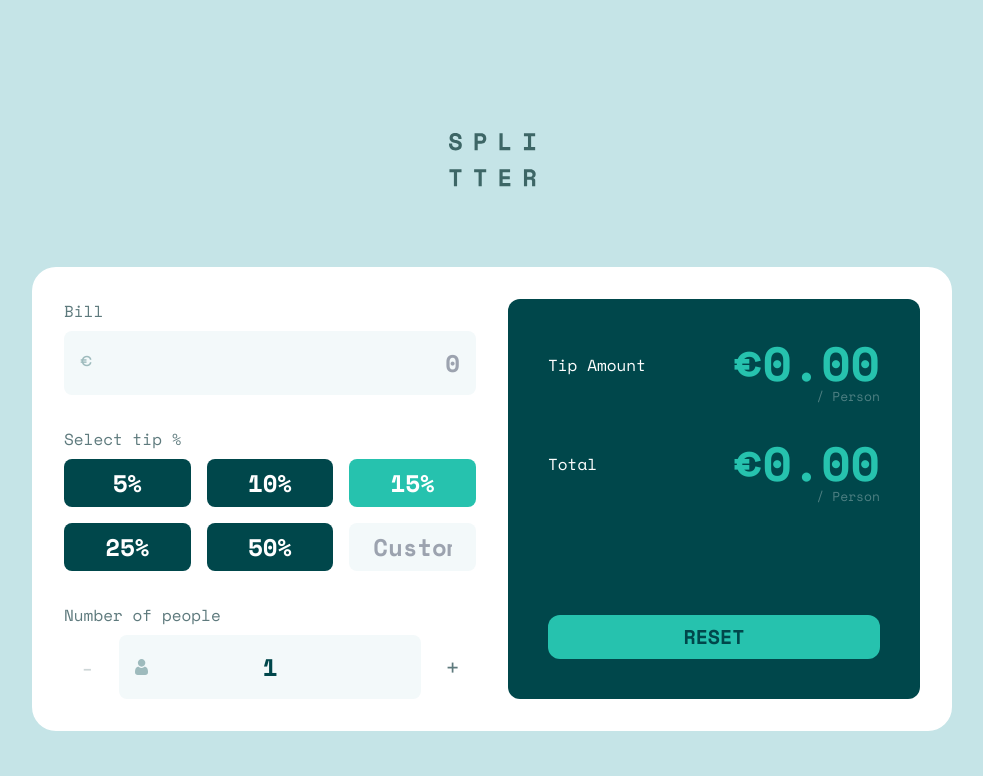
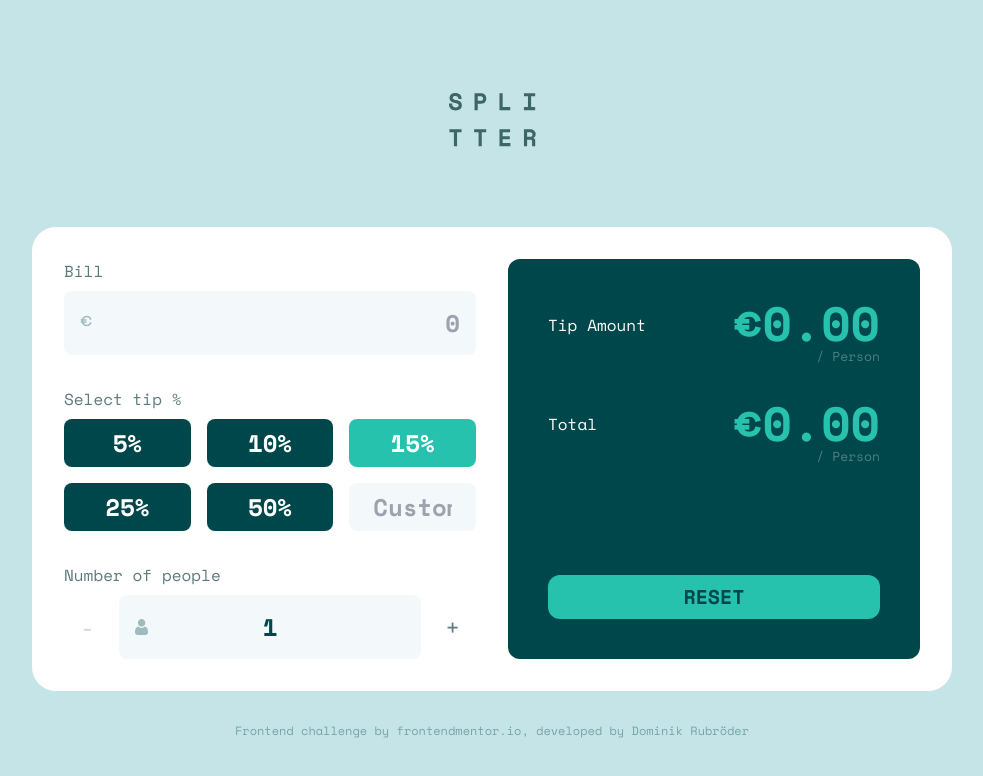
Before and after one commit to dominikrubroeder/tip-calculator-app-dr, a Next.js app: page / in a window 1280 px wide. Shown: the top 776 px of the page, without its empty margins (148-1131 px from the left). Built offline with nearby package versions, Linux system fonts and the light colour scheme.

Commit message:
Update meta description, favicon and footer information

```diff
--- a/pages/index.tsx
+++ b/pages/index.tsx
@@ -7,9 +7,15 @@ const Home: NextPage = () => {
   return (
     <div className="md:flex md:items-center md:justify-center md:flex-col md:gap-4 md:min-h-screen">
       <Head>
-        <title>Tip Calculator App</title>
-        <meta name="description" content="Generated by create next app" />
-        <link rel="icon" href="/favicon.ico" />
+        <title>
+          Tip calculator app – Splitter | Frontend challenge by
+          frontendmentor.io developed by Dominik Rubröder
+        </title>
+        <meta
+          name="description"
+          content="Tip calculator app – Splitter | Frontend challenge by frontendmentor.io developed by Dominik Rubröder"
+        />
+        <link rel="icon" href="assets/favicon-32x32.png" type="image/png" />
       </Head>
 
       <header className="mx-auto my-10 md:my-16">
@@ -20,6 +26,18 @@ const Home: NextPage = () => {
         <section className="max-w-[57.5rem] w-full">
           <TipCalculatorCard />
         </section>
+
+        <p className="my-8 text-xs text-app-neutral-blue-grayish px-4 w-full text-center text-app-teal-900 opacity-40">
+          Frontend challenge by{' '}
+          <a
+            href="https://www.frontendmentor.io/challenges/tip-calculator-app-ugJNGbJUX"
+            target="_blank"
+            rel="noreferrer"
+          >
+            frontendmentor.io
+          </a>
+          , developed by Dominik Rubröder
+        </p>
       </main>
     </div>
   );
```
Also changed, not shown: public/assets/favicon-32x32.png (added).
